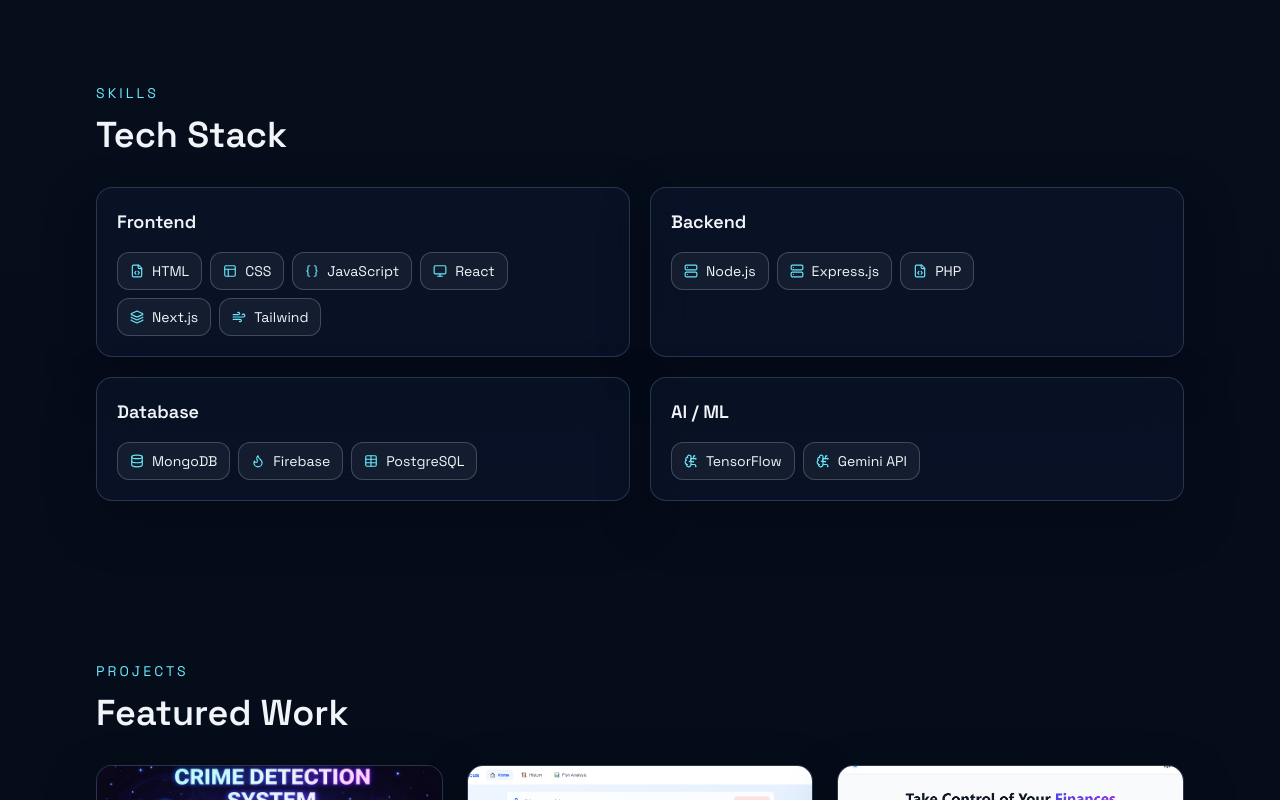
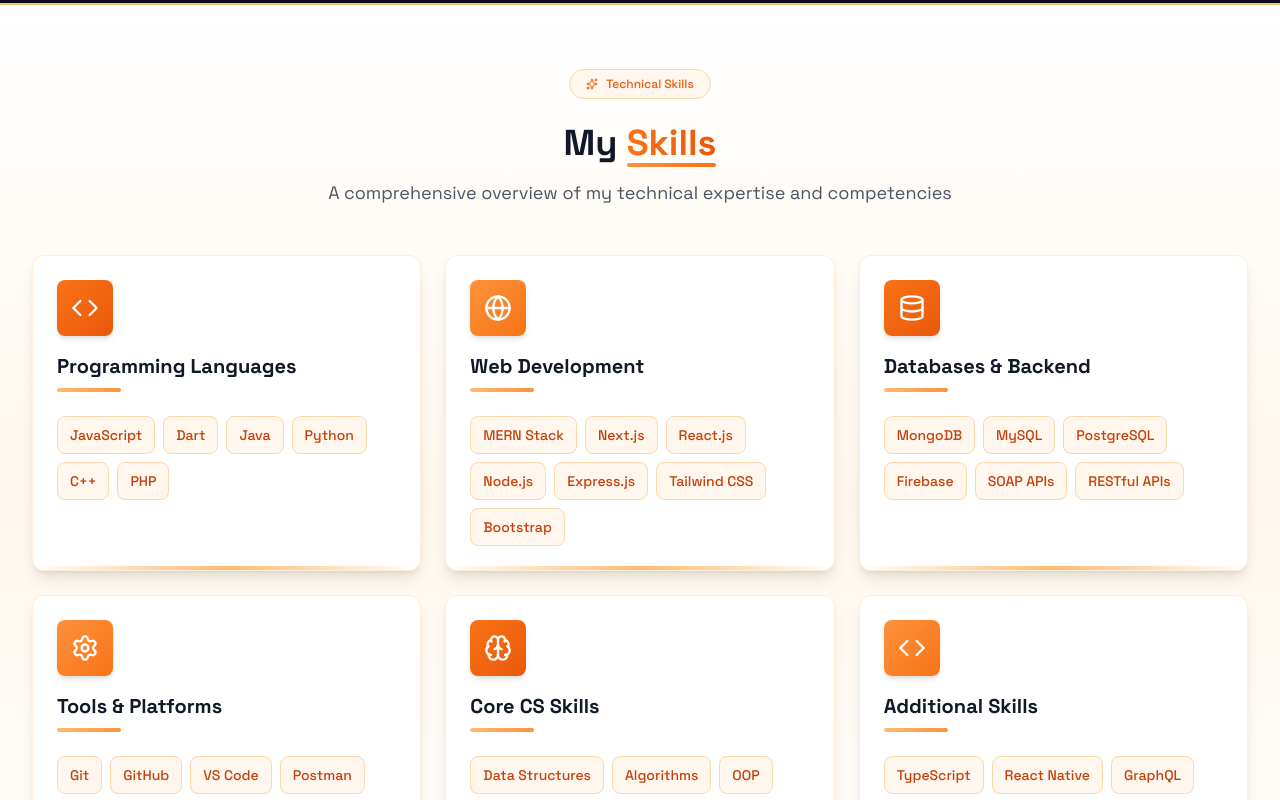
Before and after one commit to ShubhamG2004/Portfolio-using-NextJs, a Next.js app: page / in a window 1280 px wide. Shown: the part 2220-3020 px from the top of the page. Built offline with nearby package versions, Linux system fonts and the light colour scheme.

Commit message:
Added Skills

```diff
--- a/components/Skills.js
+++ b/components/Skills.js
@@ -1,79 +1,193 @@
 "use client";
 
-import { motion } from "framer-motion";
-import {
-  Braces,
-  BrainCircuit,
-  Database,
-  FileCode,
-  Flame,
-  Layers,
-  Layout,
-  Monitor,
-  Server,
-  Table,
-  Wind,
-} from "lucide-react";
-import { skills } from "./portfolioData";
+import { useRef } from "react";
+import { motion, useInView } from "framer-motion";
+import { Code, Database, Globe, Settings, Brain, Sparkles } from "lucide-react";
 
-const iconBySkill = {
-  HTML: FileCode,
-  CSS: Layout,
-  JavaScript: Braces,
-  React: Monitor,
-  "Next.js": Layers,
-  Tailwind: Wind,
-  "Node.js": Server,
-  "Express.js": Server,
-  PHP: FileCode,
-  MongoDB: Database,
-  Firebase: Flame,
-  PostgreSQL: Table,
-  TensorFlow: BrainCircuit,
-  "Gemini API": BrainCircuit,
+export default function Skills() {
+  const containerRef = useRef(null);
+  const isInView = useInView(containerRef, { once: true, margin: "-100px" });
+
+  const skillCategories = [
+    {
+      title: "Programming Languages",
+      icon: Code,
+      skills: ["JavaScript", "Dart", "Java", "Python", "C++", "PHP"],
+      color: "from-orange-500 to-orange-600",
+    },
+    {
+      title: "Web Development",
+      icon: Globe,
+      skills: ["MERN Stack", "Next.js", "React.js", "Node.js", "Express.js", "Tailwind CSS", "Bootstrap"],
+      color: "from-orange-400 to-orange-500",
+    },
+    {
+      title: "Databases & Backend",
+      icon: Database,
+      skills: ["MongoDB", "MySQL", "PostgreSQL", "Firebase", "SOAP APIs", "RESTful APIs"],
+      color: "from-orange-500 to-orange-600",
+    },
+    {
+      title: "Tools & Platforms",
+      icon: Settings,
+      skills: ["Git", "GitHub", "VS Code", "Postman", "Figma", "Docker"],
+      color: "from-orange-400 to-orange-500",
+    },
+    {
+      title: "Core CS Skills",
+      icon: Brain,
+      skills: ["Data Structures", "Algorithms", "OOP", "System Design", "Problem Solving"],
+      color: "from-orange-500 to-orange-600",
+    },
+    {
+      title: "Additional Skills",
+      icon: Code,
+      skills: ["TypeScript", "React Native", "GraphQL", "CI/CD", "AWS Basics", "Testing"],
+      color: "from-orange-400 to-orange-500",
+    },
+  ];
+
+  const containerVariants = {
+    hidden: { opacity: 0 },
+    visible: {
+      opacity: 1,
+      transition: {
+        staggerChildren: 0.15,
+        delayChildren: 0.1,
+      },
+    },
   };
 
-export default function Skills() {
+  const cardVariants = {
+    hidden: {
+      opacity: 0,
+      y: 30,
+    },
+    visible: {
+      opacity: 1,
+      y: 0,
+      transition: {
+        duration: 0.6,
+        ease: "easeOut",
+      },
+    },
+  };
+
+  const skillItemVariants = {
+    hidden: { opacity: 0, scale: 0.8 },
+    visible: {
+      opacity: 1,
+      scale: 1,
+      transition: {
+        duration: 0.3,
+      },
+    },
+  };
+
   return (
-    <section id="skills" className="section-shell">
+    <section
+      ref={containerRef}
+      id="skills"
+      className="relative border-t-2 border-orange-300 bg-gradient-to-b from-white via-orange-50 to-white px-4 py-16 sm:px-6 lg:px-8"
+    >
+      <div className="mx-auto max-w-7xl">
+        <div className="mb-12 text-center">
           <motion.div
-        initial={{ opacity: 0, y: 24 }}
-        whileInView={{ opacity: 1, y: 0 }}
-        viewport={{ once: true, amount: 0.2 }}
-        transition={{ duration: 0.65 }}
+            initial={{ opacity: 0, y: 20 }}
+            animate={isInView ? { opacity: 1, y: 0 } : {}}
+            transition={{ duration: 0.6 }}
+            className="mb-6"
           >
-        <p className="mb-3 text-sm uppercase tracking-[0.22em] text-cyan-300">Skills</p>
-        <h2 className="section-title">Tech Stack</h2>
+            <span className="inline-flex items-center gap-2 rounded-full border border-orange-200 bg-orange-50 px-4 py-1.5 text-xs font-medium text-orange-600">
+              <Sparkles className="h-3 w-3" />
+              Technical Skills
+            </span>
           </motion.div>
 
-      <div className="mt-8 grid gap-5 sm:grid-cols-2">
-        {skills.map((group, idx) => (
-          <motion.article
-            key={group.category}
+          <motion.h2
+            className="mb-4 text-4xl font-bold text-gray-900"
+            initial={{ opacity: 0, y: 30 }}
+            animate={isInView ? { opacity: 1, y: 0 } : {}}
+            transition={{ duration: 0.8, delay: 0.1 }}
+          >
+            My{" "}
+            <span className="relative inline-block">
+              <span className="bg-gradient-to-r from-orange-500 to-orange-600 bg-clip-text text-transparent">
+                Skills
+              </span>
+              <motion.div
+                className="absolute -bottom-1 left-0 h-1 w-full rounded-full bg-gradient-to-r from-orange-400 to-orange-500"
+                initial={{ scaleX: 0 }}
+                animate={isInView ? { scaleX: 1 } : {}}
+                transition={{ duration: 0.8, delay: 0.3 }}
+              />
+            </span>
+          </motion.h2>
+
+          <motion.p
+            className="mx-auto max-w-2xl text-lg text-gray-600"
             initial={{ opacity: 0, y: 20 }}
-            whileInView={{ opacity: 1, y: 0 }}
-            viewport={{ once: true, amount: 0.15 }}
-            transition={{ duration: 0.45, delay: idx * 0.08 }}
-            className="glass-card rounded-2xl p-5"
+            animate={isInView ? { opacity: 1, y: 0 } : {}}
+            transition={{ duration: 0.8, delay: 0.2 }}
           >
-            <h3 className="text-lg font-semibold text-slate-100">{group.category}</h3>
-            <div className="mt-4 flex flex-wrap gap-2">
-              {group.items.map((skill) => {
-                const Icon = iconBySkill[skill] || Braces;
-                return (
+            A comprehensive overview of my technical expertise and competencies
+          </motion.p>
+        </div>
+
         <motion.div
+          className="grid grid-cols-1 gap-6 md:grid-cols-2 lg:grid-cols-3"
+          variants={containerVariants}
+          initial="hidden"
+          animate={isInView ? "visible" : "hidden"}
+        >
+          {skillCategories.map((category) => (
+            <motion.div key={category.title} variants={cardVariants} className="group">
+              <div className="relative h-full rounded-xl border border-orange-100 bg-white p-6 shadow-lg transition-all duration-300 hover:shadow-xl">
+                <div className="mb-6">
+                  <div
+                    className={`mb-4 flex h-14 w-14 items-center justify-center rounded-lg bg-gradient-to-br ${category.color} shadow-md`}
+                  >
+                    <category.icon className="h-7 w-7 text-white" />
+                  </div>
+
+                  <h3 className="mb-2 text-xl font-bold text-gray-900 transition-colors duration-300 group-hover:text-orange-600">
+                    {category.title}
+                  </h3>
+
+                  <div className="h-1 w-16 rounded-full bg-gradient-to-r from-orange-300 to-orange-400 transition-all duration-300 group-hover:w-20" />
+                </div>
+
+                <div className="flex flex-wrap gap-2">
+                  {category.skills.map((skill) => (
+                    <motion.span
                       key={skill}
-                    whileHover={{ y: -4, scale: 1.03 }}
-                    className="inline-flex items-center gap-2 rounded-xl border border-white/20 bg-white/5 px-3 py-2 text-sm text-slate-100"
+                      variants={skillItemVariants}
+                      className="inline-block rounded-lg border border-orange-200 bg-orange-50 px-3 py-2 text-sm font-medium text-orange-700 transition-all duration-200 hover:scale-105 hover:border-orange-300 hover:bg-orange-100"
                     >
-                    <Icon size={14} className="text-cyan-300" />
-                    <span>{skill}</span>
+                      {skill}
+                    </motion.span>
+                  ))}
+                </div>
+
+                <div className="absolute bottom-0 left-0 right-0 h-1">
+                  <div className="h-full bg-gradient-to-r from-transparent via-orange-300 to-transparent transition-all duration-300 group-hover:via-orange-400" />
+                </div>
+              </div>
             </motion.div>
-                );
-              })}
-            </div>
-          </motion.article>
           ))}
+        </motion.div>
+
+        <motion.div
+          className="mt-12 text-center"
+          initial={{ opacity: 0, y: 20 }}
+          animate={isInView ? { opacity: 1, y: 0 } : {}}
+          transition={{ duration: 0.8, delay: 0.4 }}
+        >
+          <p className="inline-flex items-center gap-2 text-sm text-gray-500">
+            <span className="h-2 w-2 rounded-full bg-orange-400" />
+            Continuously learning and expanding my technical toolkit
+          </p>
+        </motion.div>
       </div>
     </section>
   );
```
Lines whose indentation alone changed are shown as unchanged.
